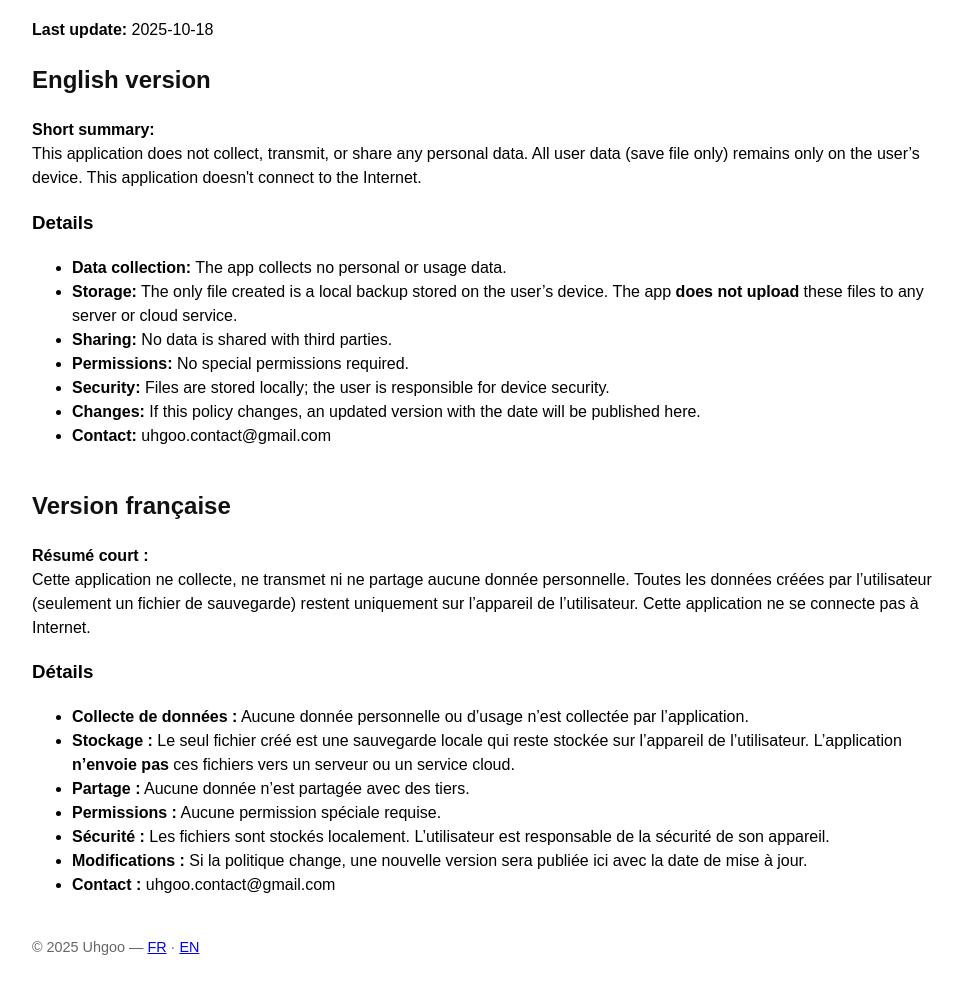
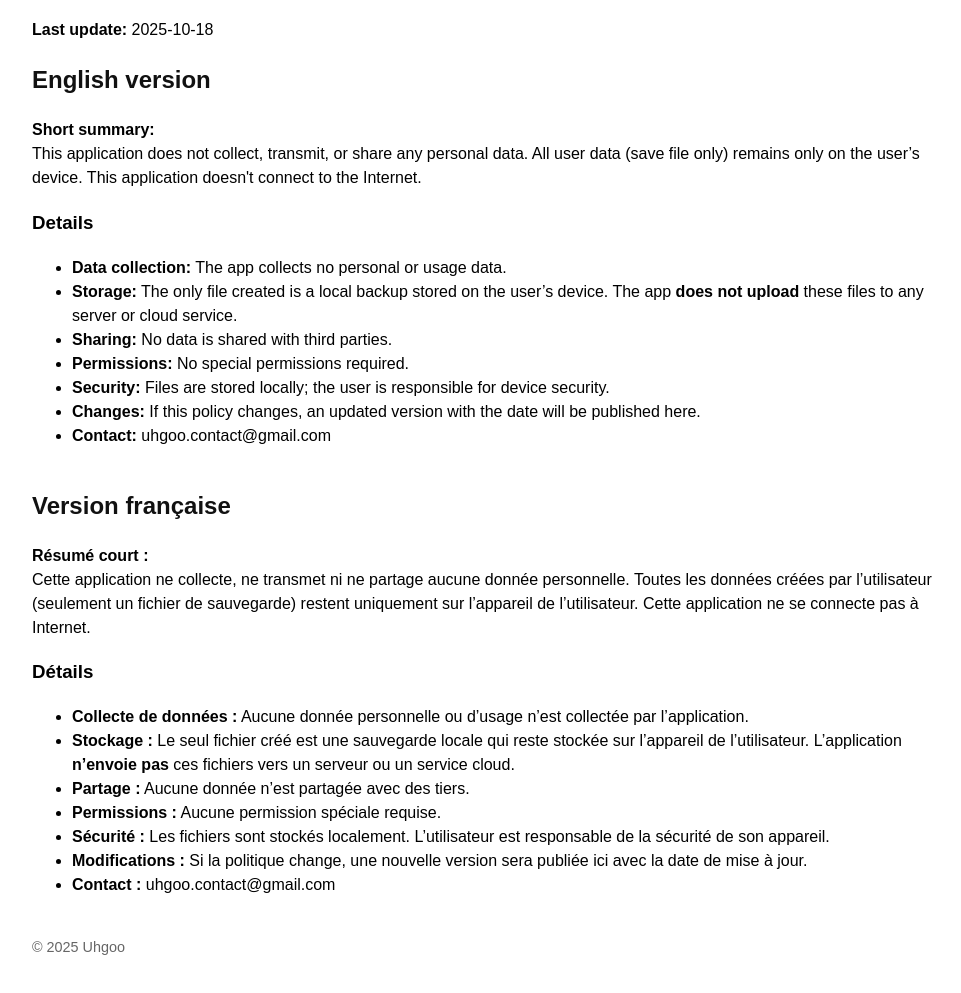
Before and after one commit to Uhgoo/privacy_info_repeatx3, a plain HTML site: page index.html in a window 1280 px wide. Shown: the part 91-1084 px from the top of the page, without its empty margins (158-1119 px from the left). Drawn offline with Linux system fonts and the light colour scheme.

Commit message:
Update index.html

```diff
--- a/index.html
+++ b/index.html
@@ -48,7 +48,7 @@
     </ul>
   </div>
   <footer>
-    &copy; 2025 Uhgoo — <a href="#fr">FR</a> · <a href="#en">EN</a>
+    &copy; 2025 Uhgoo
   </footer>
 </body>
 </html>
```
